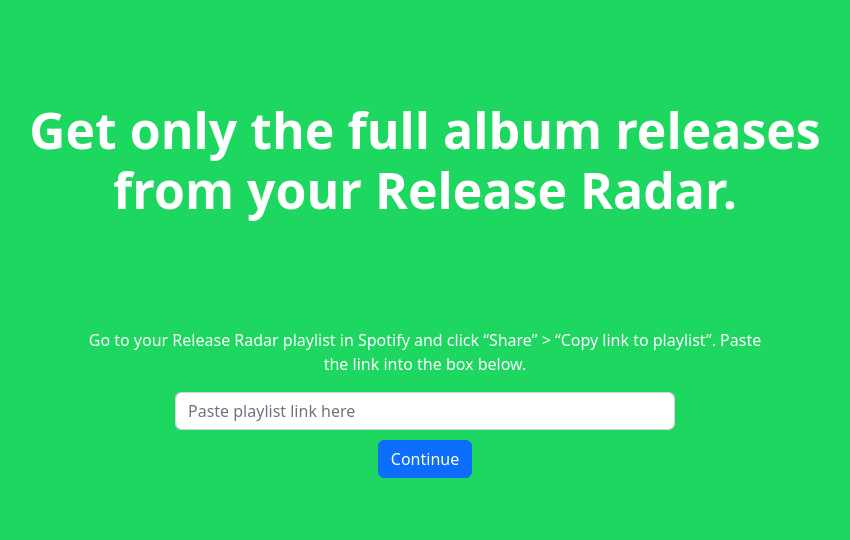
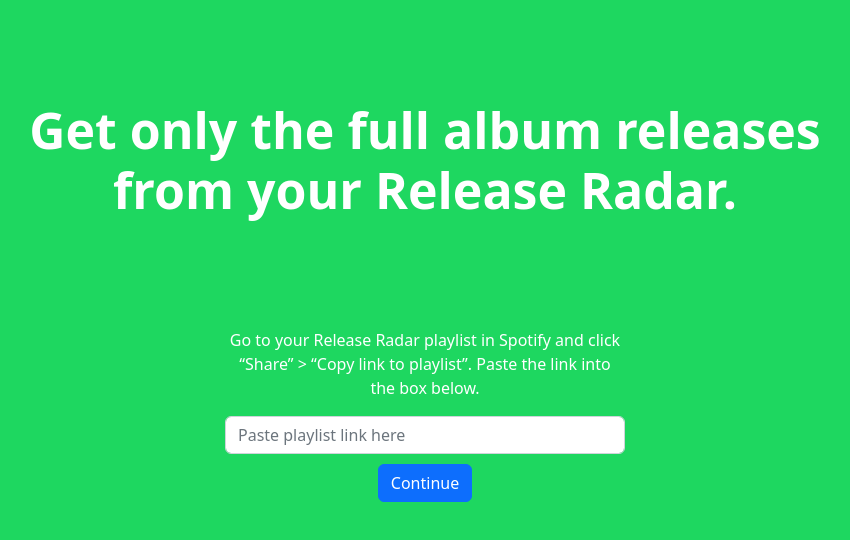
Before and after one commit to KevinBritten/release-radar-album-filter, a React (Create React App) app: page / in a window 1280 px wide. Shown: the top 540 px of the page, without its empty margins (215-1065 px from the left). Built offline with nearby package versions, Linux system fonts and the light colour scheme.

Commit message:
added function to extract playlist id from data copied from spotify

```diff
--- a/src/components/PlaylistEntry.js
+++ b/src/components/PlaylistEntry.js
@@ -51,6 +51,12 @@ const PlaylistEntry = ({ loadAlbums }) => {
     const filteredAlbums = filterAlbums(tracks);
     loadAlbums(filteredAlbums);
   }
+  function extractId(url) {
+    let startIdx = url.indexOf("/playlist/") + 10;
+    let endIdx = url.indexOf("?si=");
+    return url.substring(startIdx, endIdx);
+  }
+
   return (
     <div className="playlist-entry">
       <p>
@@ -63,7 +69,7 @@ const PlaylistEntry = ({ loadAlbums }) => {
           type="text"
           required
           onChange={(e) => {
-            setPlaylistId(e.target.value);
+            setPlaylistId(extractId(e.target.value));
           }}
           placeholder="Paste playlist link here"
         ></input>
--- a/src/styles/playlist-entry.css
+++ b/src/styles/playlist-entry.css
@@ -1,5 +1,5 @@
 .playlist-entry {
-  padding: 100px 60px;
+  padding: 100px 200px;
   text-align: center;
 }
 
```
